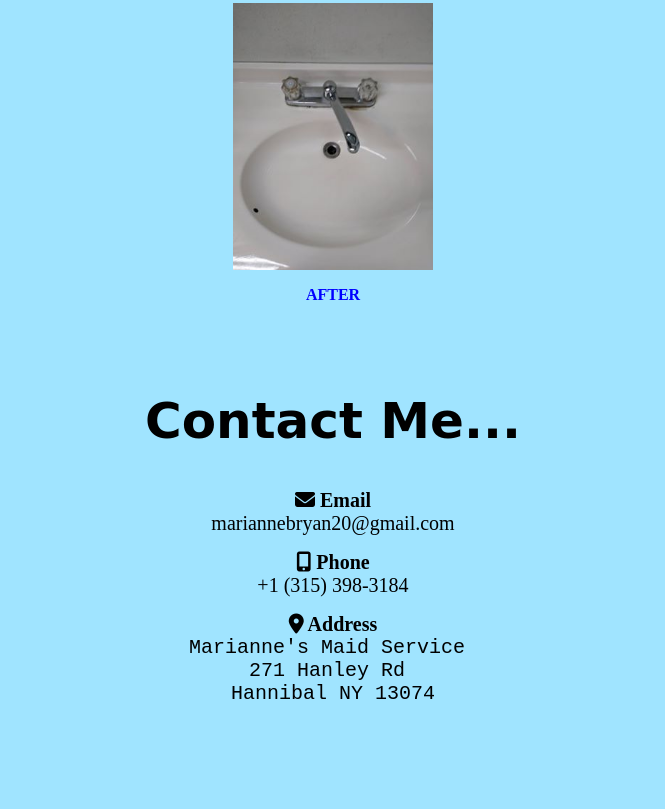
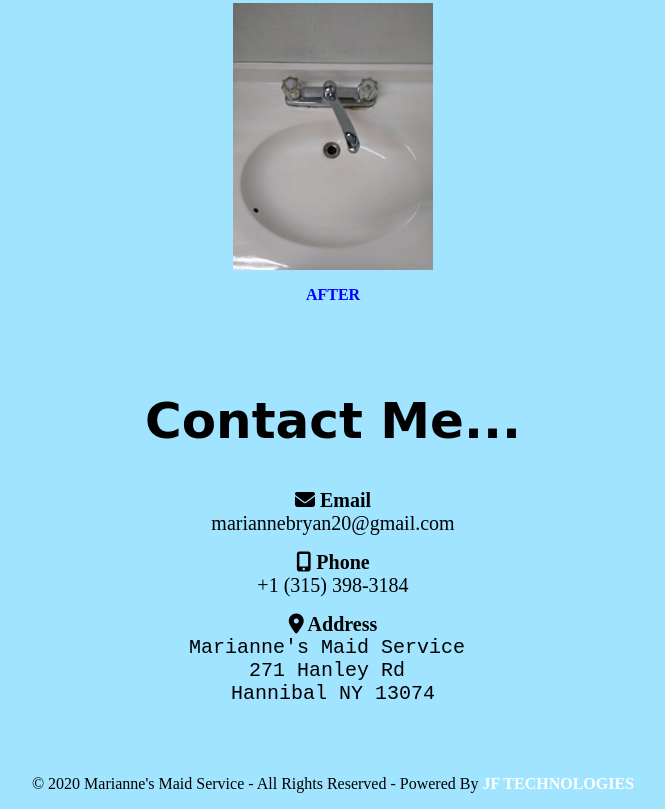
Before and after one commit to Jacob52210/Mariannes_Maid_Services, a plain HTML site: page index.html in a window 1280 px wide. Shown: the part 1539-2348 px from the top of the page, without its empty margins (307-972 px from the left). Before the commit the page ends 2314 px from the top, so only its background shows below. Drawn offline with nearby package versions, Linux system fonts and the light colour scheme.

Commit message:
added footer with link to JF Tech

```diff
--- a/css/style.scss
+++ b/css/style.scss
@@ -209,6 +209,20 @@ section#carousel > figure.visible > figcaption {
 	color: blue;
 }
 
+footer {
+	text-align: center;
+	padding-bottom: 1rem;
+	font-size: 1rem;
+
+	a {
+		color: rgb(255, 255, 255);
+		text-decoration: none;
+
+		:hover {
+			color: blue;
+		}
+	}
+}
 //------Media Queries------//
 @media screen and (min-width: 320px) {
 	//---Landing Page---//
--- a/index.html
+++ b/index.html
@@ -150,6 +150,9 @@ Hannibal NY 13074
 			</div>
 		</article>
 
+		<footer>&copy 2020 Marianne's Maid Service - All Rights Reserved - Powered By
+			<a href="https://www.jftech.us" target="_blank"><b>JF TECHNOLOGIES</b></a></footer>
+
 		<script
 			src="https://code.jquery.com/jquery-3.5.0.min.js"
 			integrity="sha256-xNzN2a4ltkB44Mc/Jz3pT4iU1cmeR0FkXs4pru/JxaQ="
```
Also changed, not shown: css/style.css, 1 other file.
